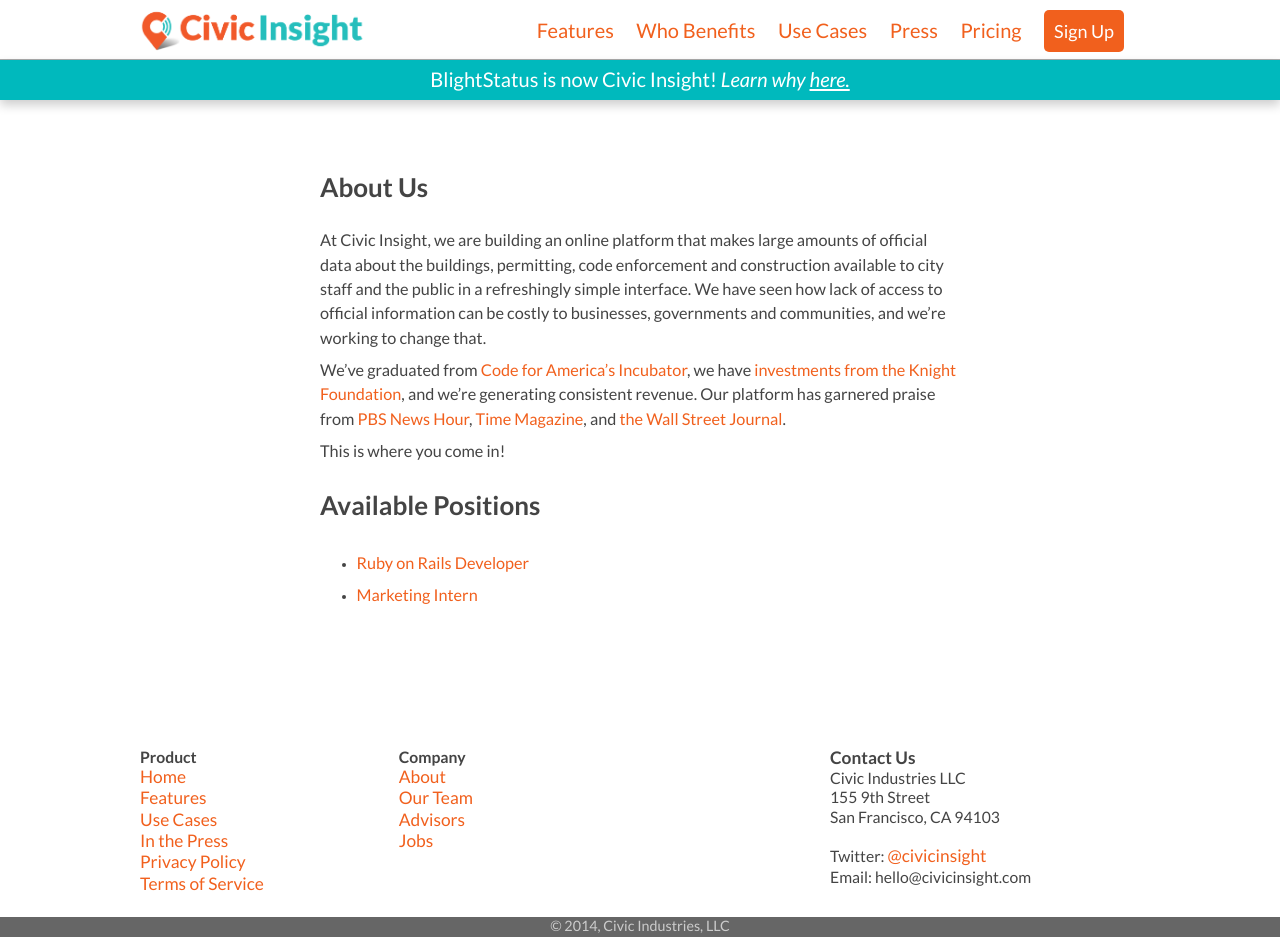
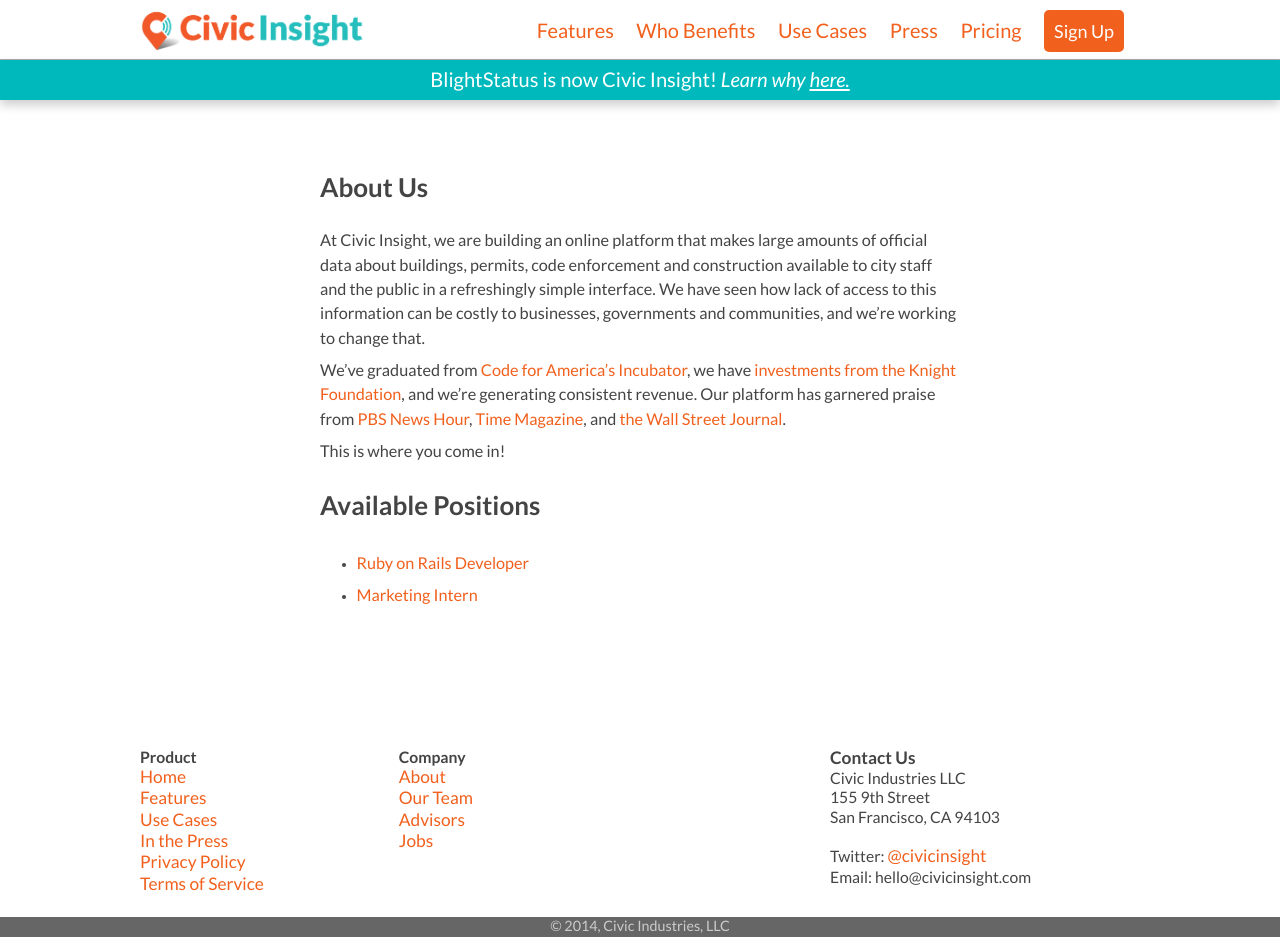
Before and after one commit to civicindustries/civicinsight.com, a Jekyll site: the page built from jobs/index.md, in a window 1280 px wide and 937 px high. Built offline with Jekyll 4.4.1, drawn with Linux system fonts in a browser that asks for light colours; Markdown is read by kramdown in place of the engine named in the settings; comment, search, counter and statistics services are not loaded.

Commit message:
fix typo

```diff
--- a/jobs/index.md
+++ b/jobs/index.md
@@ -3,7 +3,7 @@
 ---
 
 #### About Us
-At Civic Insight, we are building an online platform that makes large amounts of official data about the buildings, permitting, code enforcement and construction available to city staff and the public in a refreshingly simple interface. We have seen how lack of access to official information can be costly to businesses, governments and communities, and we’re working to change that.
+At Civic Insight, we are building an online platform that makes large amounts of official data about buildings, permits, code enforcement and construction available to city staff and the public in a refreshingly simple interface. We have seen how lack of access to this information can be costly to businesses, governments and communities, and we’re working to change that.
 
 We’ve graduated from [Code for America’s Incubator](http://codeforamerica.org/geeks/incubator-faq/), we have [investments from the Knight Foundation](http://www.knightfoundation.org/grants/20102537/), and we’re generating consistent revenue. Our platform has garnered praise from [PBS News Hour](http://www.pbs.org/newshour/rundown/a-high-tech-solution-for-a-neighborhood-problem/), [Time Magazine](http://content.time.com/time/magazine/article/0,9171,2140202,00.html), and [the Wall Street Journal](http://blogs.wsj.com/cio/2012/12/04/the-big-easy-hopes-technology-will-solve-hard-recovery-issues/).
 
```
